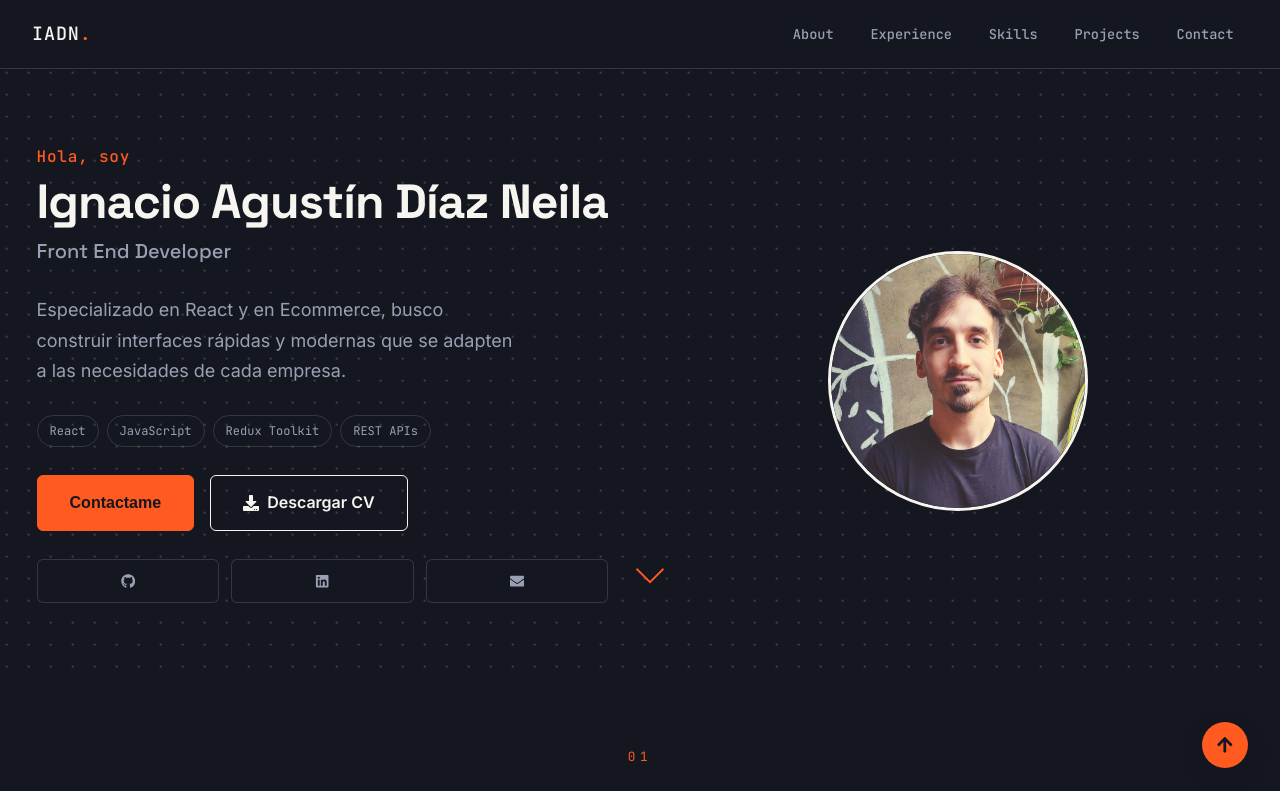
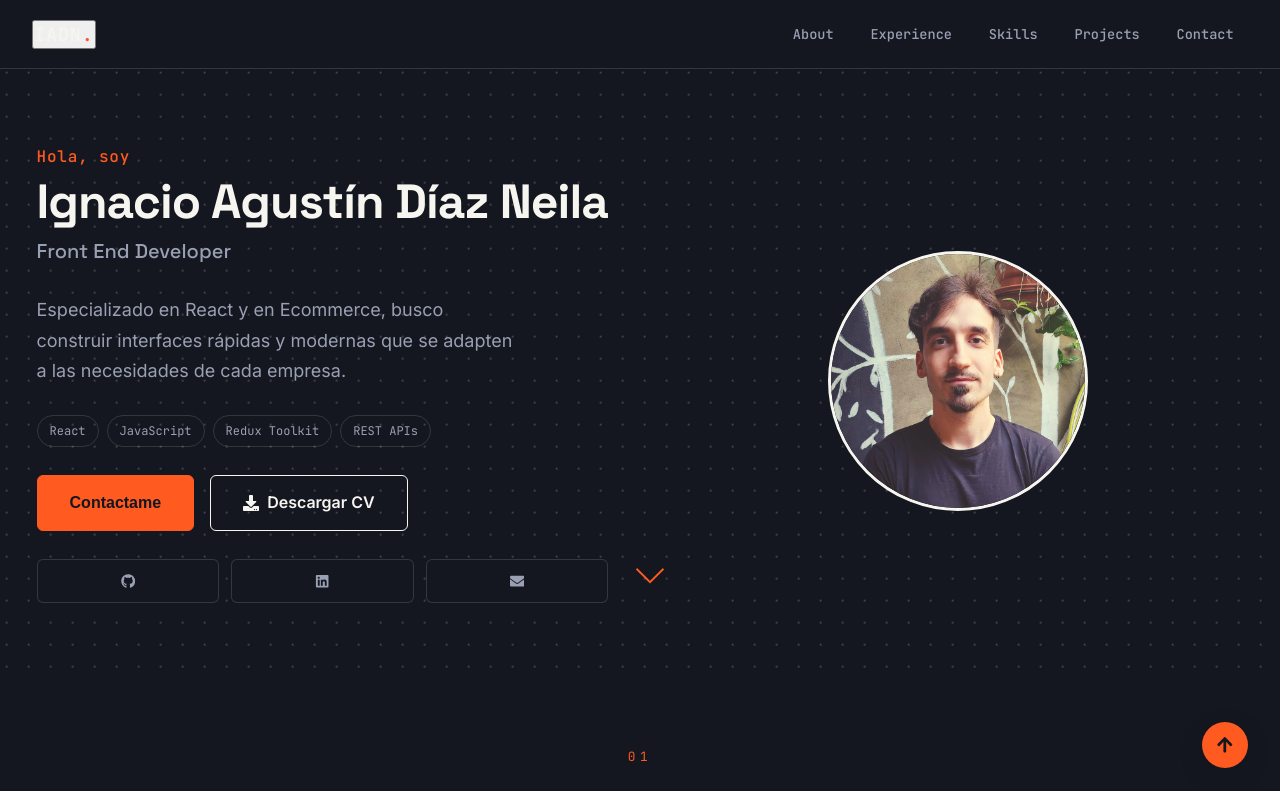
Before and after one commit to IgnacioDN/Portfolio, a React (Vite) app in the folder Portfolio-Project/: page / in a window 1280 px wide. Shown: the top 791 px of the page. Built offline with nearby package versions, Linux system fonts and the light colour scheme.

Commit message:
Add scrollToTop function and update logo to button

```diff
--- a/Portfolio-Project/src/components/Header.jsx
+++ b/Portfolio-Project/src/components/Header.jsx
@@ -23,21 +23,26 @@ const Header = () => {
     }
   };
 
+  const scrollToTop = () => {
+    window.scrollTo({ top: 0, behavior: 'smooth' });
+    setMenuOpen(false);
+  };
+
   return (
     <header className={`portfolio-header ${scrolled ? 'scrolled' : ''}`}>
       <div className="header-container">
-        <div className="header-logo">
+        <button className="header-logo" onClick={scrollToTop} aria-label="Ir arriba">
           <h2>
             IADN<span>.</span>
           </h2>
-        </div>
+        </button>
 
         <nav className={`nav-menu ${menuOpen ? 'open' : ''}`}>
           <ul>
             <li><button onClick={() => scrollToSection('about')}>About</button></li>
             <li><button onClick={() => scrollToSection('experience')}>Experience</button></li>
             <li><button onClick={() => scrollToSection('skills')}>Skills</button></li>
-            <li><button onClick={() => scrollToSection('education')}>Projects</button></li>
+            <li><button onClick={() => scrollToSection('projects')}>Projects</button></li>
             <li><button onClick={() => scrollToSection('contact')}>Contact</button></li>
           </ul>
         </nav>
```
